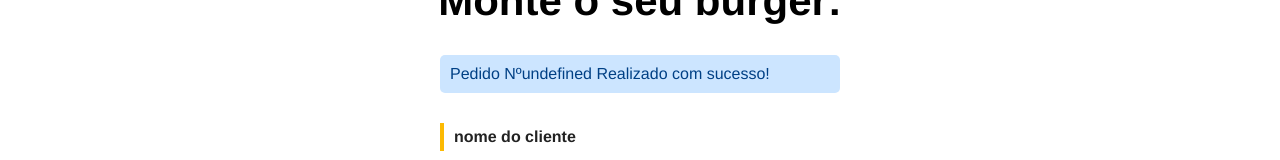
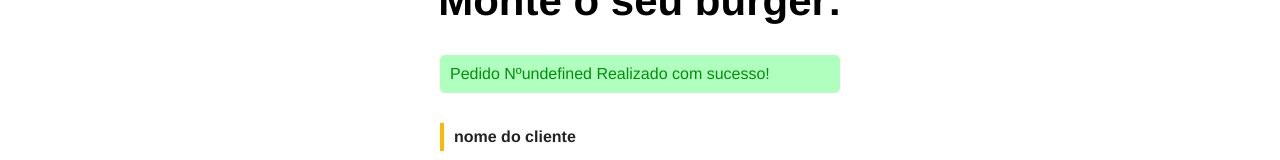
Before and after one commit to Wellyson-Lopes/burger_place, a Vue app: page / in a window 1280 px wide. Both pictures are taken after typing "Sample" into the empty fields and a click on the input "Criar meu Burger!". Shown: the part 645-805 px from the top of the page. Built offline with nearby package versions, Linux system fonts and the light colour scheme; no server answers; data requests are answered from the project's data file.

Commit message:
Cria novos componentes de Menssagem
 MessageError, MessageSucces e MessageStatus

```diff
--- a/src/components/BurgerForm.vue
+++ b/src/components/BurgerForm.vue
@@ -1,6 +1,6 @@
 <template>
   <div>
-    <Message :msg="msg" v-show="msg" />
+    <MessageSucces :msg="msg" v-show="msg" />
     <div>
       <form id="burger-form" @submit="createBurger">
         <div class="input-container">
@@ -40,10 +40,10 @@
 </template>
 
 <script>
-import Message from './Message.vue';
+import MessageSucces from './MessageSucces.vue';
 export default {
   name: "BurgerForm",
-  components: { Message },
+  components: { MessageSucces },
   data() {
     return {
       paes: null,
@@ -166,4 +166,4 @@ select {
   background-color: transparent;
   color: #222;
 }
-</style>
+</style>./MessageSucces.vue
--- a/src/components/Dashboard.vue
+++ b/src/components/Dashboard.vue
@@ -1,5 +1,7 @@
 <template>
   <div id="burger-table">
+    <MessageStatus :msg="msgStatus" v-show="msgStatus" />
+    <MessageError :msg="msgError" v-show="msgError" />
     <div>
       <div id="burger-table-heading">
         <div class="order-id">#:</div>
@@ -38,13 +40,19 @@
 </template>
 
 <script>
+import MessageStatus from './MessageStatus.vue';
+import MessageError from './MessageError.vue';
+
 export default {
   name: "Dashboard",
+  components: { MessageStatus, MessageError },
   data() {
     return {
       burges: null,
       burger_id: null,
-      status: []
+      status: [],
+      msgStatus: null,
+      msgError: null
     }
   },
   methods: {
@@ -69,6 +77,9 @@ export default {
 
       const res = await req.json();
 
+      this.msgError = `O pedidodo cliente: ${res.nome} foi removido!`
+      setTimeout(() => this.msgError = "", 3000)
+
       this.getPedidos();
     },
 
@@ -83,7 +94,8 @@ export default {
         body: dataJason
       });
       const res = await req.json();
-      console.log(res);
+      this.msgStatus = `Pedido Nº${res.id} foi atualizado para ${res.status}`;
+      setTimeout(() => this.msgStatus = "", 3000)
     }
   },
   mounted() {
@@ -150,4 +162,4 @@ select {
   background-color: transparent;
   color: #222;
 }
-</style>
+</style>./MessageStatus.vue
--- /dev/null
+++ b/src/components/MessageError.vue
@@ -0,0 +1,26 @@
+<template>
+  <div class="message-container">
+    <p>{{ msg }}</p>
+  </div>
+</template>
+
+<script>
+export default {
+  name: "MessageError",
+  props: {
+    msg: String
+  }
+}
+</script>
+
+<style scoped>
+.message-container {
+  color: rgb(233, 5, 5)5;
+  background-color: #e99292;
+  border: 2x solid #f3c0c0;
+  border-radius: 5px;
+  padding: 10px;
+  max-width: 400px;
+  margin: 30px auto;
+}
+</style>
--- /dev/null
+++ b/src/components/MessageStatus.vue
@@ -0,0 +1,26 @@
+<template>
+  <div class="message-container">
+    <p>{{ msg }}</p>
+  </div>
+</template>
+
+<script>
+export default {
+  name: "MessageStatus",
+  props: {
+    msg: String
+  }
+}
+</script>
+
+<style scoped>
+.message-container {
+  color: #004085;
+  background-color: #CCE5FF;
+  border: 2x solid #B8DAFF;
+  border-radius: 5px;
+  padding: 10px;
+  max-width: 400px;
+  margin: 30px auto;
+}
+</style>
--- a/src/components/Message.vue
+++ b/src/components/MessageSucces.vue
@@ -6,7 +6,7 @@
 
 <script>
 export default {
-  name: "Message",
+  name: "MessageSucces",
   props: {
     msg: String
   }
@@ -15,9 +15,9 @@ export default {
 
 <style scoped>
 .message-container {
-  color: #004085;
-  background-color: #CCE5FF;
-  border: 2x solid #B8DAFF;
+  color: #028f09;
+  background-color: #b0ffbf;
+  border: 2x solid #caf6d5;
   border-radius: 5px;
   padding: 10px;
   max-width: 400px;
```
